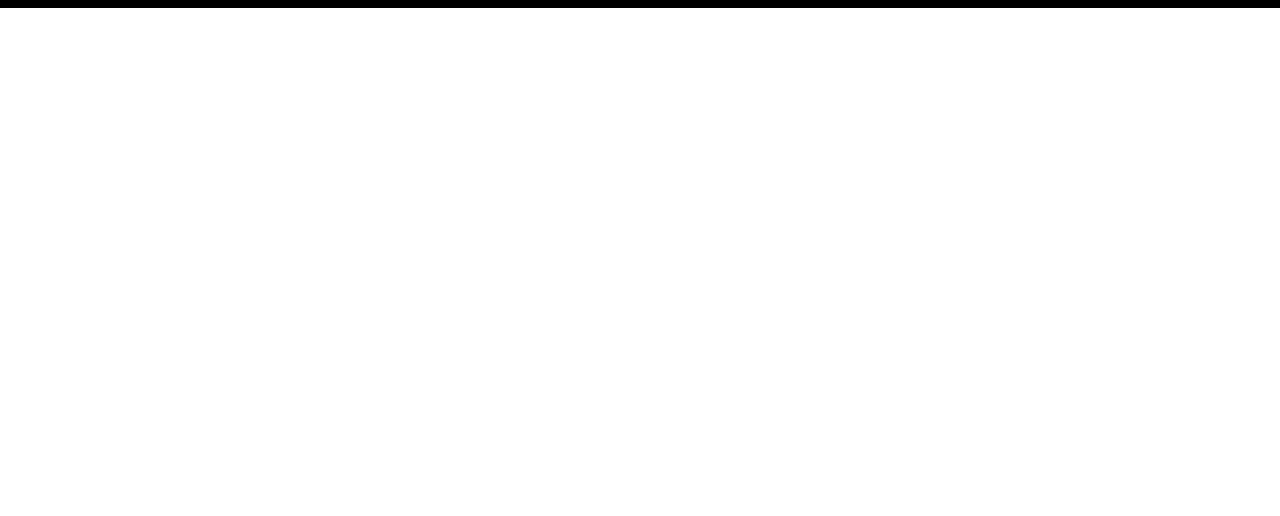
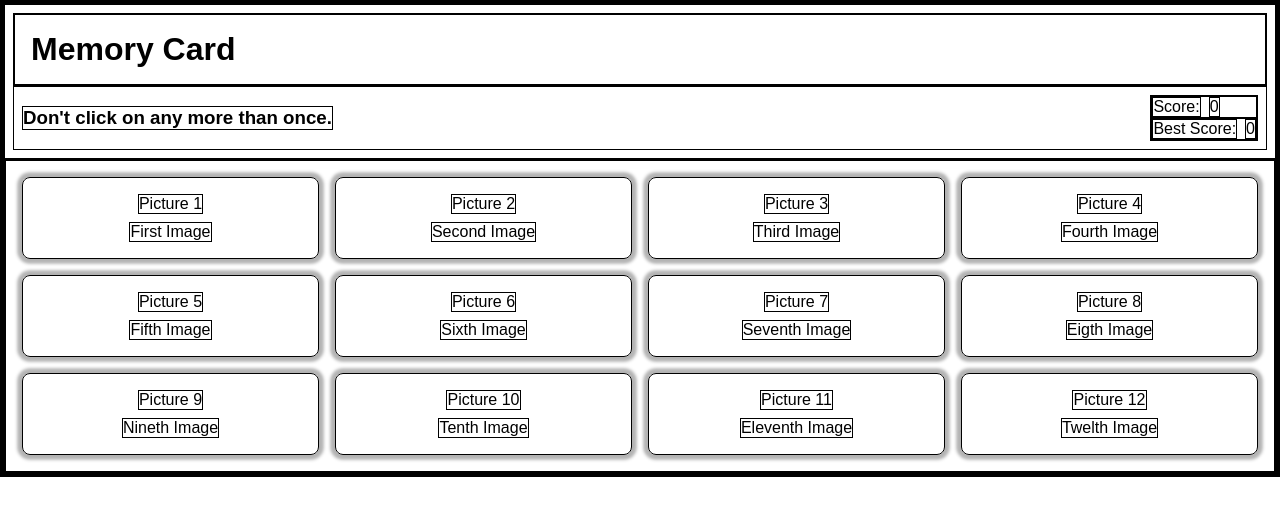
Before and after one commit to Gzman/memory-card, a React (Create React App) app: page / in a window 1280 px wide. Shown: the top 516 px of the page. Built offline with nearby package versions, Linux system fonts and the light colour scheme.

Commit message:
Build basic static App

```diff
--- a/src/App.js
+++ b/src/App.js
@@ -1,8 +1,36 @@
-
+import { Header } from "./components/header/Header"
+import { Score } from "./components/header/Score"
+import { Logo } from "./components/header/Logo"
+import { Memory } from "./components/memory/Memory"
+import { Card } from "./components/memory/Card"
+import { memoryData } from "./data/memoryData"
 
 function App() {
   return (
     <div className="App">
+      <Header>
+        <Logo />
+        <div className="header-content">
+        <h3 className="description">Don't click on any more than once.</h3>
+          <div className="scores">
+            <Score label="Score:" value={0} />
+            <Score label="Best Score:" value={0} />
+          </div>
+        </div>
+      </Header>
+      <main>
+        <Memory>
+          {
+            memoryData.map((cardData) =>
+              <Card
+                key={cardData.id}
+                title={cardData.title}
+                imageSrc={cardData.src}
+              />
+            )
+          }
+        </Memory>
+      </main>
     </div>
   );
 }
--- /dev/null
+++ b/src/components/header/Header.css
@@ -0,0 +1,22 @@
+
+.header {
+    padding: 0.5rem;
+    display: flex;
+    flex-direction: column;
+}
+
+.logo {
+    padding: 1rem;
+}
+
+.header-content {
+    padding: 0.5rem;
+    display: flex;
+    justify-content: space-between;
+    align-items: center;
+}
+
+.score {
+    display: flex;
+    gap: 0.5rem;
+}
--- a/src/components/header/Header.js
+++ b/src/components/header/Header.js
@@ -0,0 +1,11 @@
+import React from "react"
+
+const Header = ({ children }) => {
+    return (
+        <div className="header">
+            {children}
+        </div>
+    )
+}
+
+export { Header }
--- a/src/components/header/Logo.js
+++ b/src/components/header/Logo.js
@@ -0,0 +1,11 @@
+import React from "react"
+
+const Logo = () => {
+    return (
+        <div className="logo-container">
+            <h1 className="logo">Memory Card</h1>
+        </div>
+    )
+}
+
+export { Logo }
--- a/src/components/header/Score.js
+++ b/src/components/header/Score.js
@@ -0,0 +1,13 @@
+import React from "react"
+import "./Header.css"
+
+const Score = ({ label, value }) => {
+    return (
+        <div className="score">
+            <p className="score-label">{label}</p>
+            <p className="score-value">{value}</p>
+        </div>
+    )
+}
+
+export { Score }
--- a/src/components/memory/Card.js
+++ b/src/components/memory/Card.js
@@ -0,0 +1,13 @@
+import React from "react"
+import "./Memory.css"
+
+const Card = ({ imageSrc, title }) => {
+    return (
+        <div className="card">
+            <div className="card-image">{imageSrc}</div>
+            <p className="card-title">{title}</p>
+        </div>
+    )
+}
+
+export { Card }
--- /dev/null
+++ b/src/components/memory/Memory.css
@@ -0,0 +1,25 @@
+.memory {
+    padding: 1rem;
+    display: grid;
+    grid-template-columns: 1fr 1fr 1fr 1fr;
+    grid-template-rows: 1fr 1fr 1fr;
+    gap: 1rem;
+}
+
+.card {
+    padding: 1rem;
+    display: flex;
+    flex-direction: column;
+    align-items: center;
+    gap: 0.5rem;
+    border-radius: 0.5rem;
+    box-shadow: 0 0 0.2rem 0.3rem rgba(0, 0, 0, 0.3);
+}
+
+.card:hover {
+    transform: scale(1.05);
+}
+
+.card:active {
+    transform: scale(1);
+}
--- a/src/components/memory/Memory.js
+++ b/src/components/memory/Memory.js
@@ -0,0 +1,12 @@
+import React from "react"
+import "./Memory.css"
+
+const Memory = ({ children }) => {
+    return (
+        <div className="memory">
+            {children}
+        </div>
+    )
+}
+
+export { Memory }
--- /dev/null
+++ b/src/data/memoryData.js
@@ -0,0 +1,65 @@
+
+const memoryData = [
+    {
+        id: "c1",
+        title: "First Image",
+        src: "Picture 1",
+    },
+    {
+        id: "c2",
+        title: "Second Image",
+        src: "Picture 2",
+    },
+    {
+        id: "c3",
+        title: "Third Image",
+        src: "Picture 3",
+    },
+    {
+        id: "c4",
+        title: "Fourth Image",
+        src: "Picture 4",
+    },
+    {
+        id: "c5",
+        title: "Fifth Image",
+        src: "Picture 5",
+    },
+    {
+        id: "c6",
+        title: "Sixth Image",
+        src: "Picture 6",
+    },
+    {
+        id: "c7",
+        title: "Seventh Image",
+        src: "Picture 7",
+    },
+    {
+        id: "c8",
+        title: "Eigth Image",
+        src: "Picture 8",
+    },
+    {
+        id: "c9",
+        title: "Nineth Image",
+        src: "Picture 9",
+    },
+    {
+        id: "c10",
+        title: "Tenth Image",
+        src: "Picture 10",
+    },
+    {
+        id: "c11",
+        title: "Eleventh Image",
+        src: "Picture 11",
+    },
+    {
+        id: "c12",
+        title: "Twelth Image",
+        src: "Picture 12",
+    },
+];
+
+export { memoryData }
```
Also changed, not shown: public/index.html (line endings or trailing spaces).
